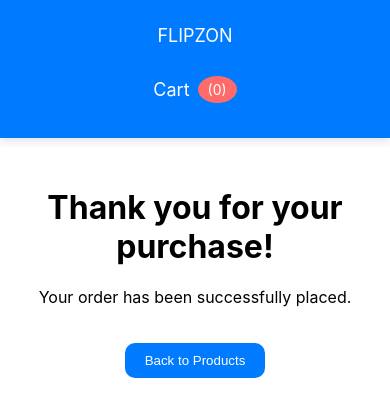
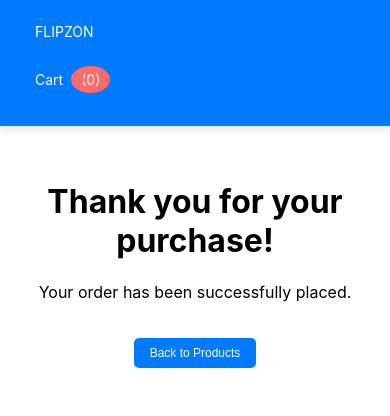
Before and after one commit to BLENDERM0NK/FlipZon, a React (Create React App) app: page /purchase-confirmation in a window 390 px wide. Shown: the top 416 px of the page. Built offline with nearby package versions, Linux system fonts and the light colour scheme.

Commit message:
Update CSS styles for responsiveness and button appearance

```diff
--- a/src/style/CartList.css
+++ b/src/style/CartList.css
@@ -6,6 +6,8 @@
   background-color: #f9f9f9;
   border-radius: 10px;
   box-shadow: 0 4px 8px rgba(0, 0, 0, 0.1);
+  width: 100%; /* Ensure it takes full width on smaller screens */
+  box-sizing: border-box; /* Include padding and border in the width */
 }
 
 /* Individual cart item styling */
@@ -15,12 +17,15 @@
   justify-content: space-between;
   padding: 15px 0;
   border-bottom: 1px solid #ddd;
+  flex-wrap: wrap; /* Allow wrapping on smaller screens */
 }
 
 /* Image styling */
 .cart-item img {
   border-radius: 5px;
   margin-right: 15px;
+  max-width: 100px; /* Limit the size of the image */
+  height: auto; /* Maintain aspect ratio */
 }
 
 /* Item details */
@@ -64,6 +69,7 @@
   color: #333;
 }
 
+/* Summary section styling */
 .cart-summary {
   margin-top: 30px;
   padding: 20px;
@@ -72,6 +78,7 @@
   box-shadow: 0px 4px 8px rgba(0, 0, 0, 0.1);
 }
 
+/* Summary headings and paragraphs */
 .cart-summary h3 {
   margin-bottom: 20px;
 }
@@ -81,6 +88,7 @@
   margin-bottom: 15px;
 }
 
+/* Discount section styling */
 .discount-section {
   margin-bottom: 20px;
 }
@@ -96,14 +104,7 @@
   border: 1px solid #ccc;
 }
 
-.cart-item {
-  display: flex;
-  align-items: center;
-  justify-content: space-between;
-  padding: 10px 0;
-  border-bottom: 1px solid #ccc;
-}
-
+/* Remove button styling */
 .remove-btn {
   background-color: black;
   color: white;
@@ -118,32 +119,35 @@
   justify-content: center;
 }
 
+/* Hover effect for remove button */
 .remove-btn:hover {
   background-color: #ff4c4c;
 }
 
+/* Empty cart styling */
 .empty-cart {
   display: flex;
   flex-direction: column;
   align-items: center;
   justify-content: center;
-  height: 100vh; /* Adjust the height to match your layout */
+  height: 100vh;
   text-align: center;
-  color: #555; /* Change this color to match your theme */
+  color: #555;
 }
 
 .empty-cart img {
-  max-width: 200px; /* Adjust the size as needed */
+  max-width: 200px;
   height: auto;
   margin-bottom: 20px;
 }
 
 .empty-cart p {
-  font-size: 1.5rem; /* Adjust the font size for the message */
+  font-size: 1.5rem;
   font-weight: bold;
-  color: #333; /* Change this color to match your theme */
+  color: #333;
 }
 
+/* Checkout button styling */
 .checkout-btn {
   background-color: #28a745;
   color: white;
@@ -153,16 +157,19 @@
   margin-top: 20px;
 }
 
+/* Hover effect for checkout button */
 .checkout-btn:hover {
   background-color: #218838;
 }
 
+/* Checkout message styling */
 .checkout-message {
   margin-top: 10px;
   font-size: 18px;
   color: #28a745;
 }
 
+/* Back to products button styling */
 .back-to-products-btn {
   background-color: #007bff;
   color: white;
@@ -173,13 +180,13 @@
   border-radius: 10px;
 }
 
+/* Hover effect for back to products button */
 .back-to-products-btn:hover {
   background-color: #0056b3;
 }
 
-
 /* Responsive Design */
-@media (max-width: 600px) {
+@media (max-width: 768px) {
   .cart-container {
     padding: 10px;
   }
@@ -189,11 +196,37 @@
     align-items: flex-start;
   }
 
+  .cart-item img {
+    margin-bottom: 10px;
+    max-width: 100%; /* Allow image to scale */
+  }
+
   .cart-item span {
     margin-top: 10px;
   }
 
   .cart-item button {
     margin: 10px 0;
+    font-size: 14px; /* Adjust font size for smaller screens */
+  }
+
+  .cart-total {
+    font-size: 16px; /* Adjust font size for smaller screens */
+    text-align: left; /* Align total price to the left on smaller screens */
   }
 }
+
+@media (max-width: 480px) {
+  .cart-item span {
+    font-size: 14px; /* Further adjust font size for very small screens */
+  }
+
+  .cart-summary p {
+    font-size: 14px; /* Adjust font size in summary for smaller screens */
+  }
+
+  .checkout-btn, .back-to-products-btn {
+    padding: 8px 16px; /* Adjust padding for smaller buttons */
+    font-size: 14px; /* Adjust font size for smaller screens */
+  }
+}
--- a/src/style/Header.css
+++ b/src/style/Header.css
@@ -3,6 +3,8 @@
   background-color: #007bff;
   padding: 15px 20px;
   box-shadow: 0 4px 8px rgba(0, 0, 0, 0.1);
+  width: 100%;
+  box-sizing: border-box; /* Ensure padding and border are included in the width */
 }
 
 /* Navigation bar styling */
@@ -12,6 +14,12 @@
   align-items: center;
   max-width: 1200px;
   margin: 0 auto;
+  width: 100%; /* Ensure the nav-bar takes full width */
+}
+
+/* Logo image styling */
+.logo-img {
+  height: 40px; /* Adjust based on your logo's size */
 }
 
 /* Links in the navigation bar */
@@ -22,15 +30,8 @@
   padding: 10px 20px;
   border-radius: 5px;
   transition: background-color 0.3s ease;
-  display: flex;
-  align-items: center; /* Center items vertically */
-}
-
-/* Logo image styling */
-.logo {
-  height: 70px; /* Adjust the height as needed */
-  width: 200px;
-  border-radius: 10px;
+  display: flex; /* Ensures correct alignment of items */
+  align-items: center;
 }
 
 /* Hover effect for navigation links */
@@ -56,10 +57,19 @@
 /* Responsive Design */
 @media (max-width: 768px) {
   .nav-bar {
-    flex-direction: column;
+      flex-direction: column;
+      align-items: flex-start; /* Align items to start for mobile view */
   }
 
   .nav-link {
-    margin-bottom: 10px;
+      margin-bottom: 10px;
+      font-size: 16px; /* Adjust font size for smaller screens */
   }
 }
+
+@media (max-width: 480px) {
+  .nav-link {
+      font-size: 14px; /* Further adjust font size for very small screens */
+      padding: 8px 15px; /* Adjust padding for smaller screens */
+  }
+}
--- a/src/style/ProductList.css
+++ b/src/style/ProductList.css
@@ -6,6 +6,7 @@
   padding: 20px;
   margin: 0 auto;
   max-width: 1200px;
+  box-sizing: border-box; /* Ensure padding is included in the width */
 }
 
 /* Individual product card styling */
@@ -17,7 +18,7 @@
   padding: 15px;
   text-align: center;
   transition: transform 0.3s, box-shadow 0.3s;
-    width: calc(33% - 20px); /* Adjusted for spacing */
+  width: calc(33.333% - 20px); /* Adjusted for spacing */
   box-sizing: border-box;
 }
 
@@ -26,6 +27,8 @@
   border-radius: 10px;
   max-height: 200px;
   object-fit: cover;
+  width: 100%; /* Ensure the image fits the card */
+  height: auto; /* Maintain aspect ratio */
 }
 
 /* Text Styling */
@@ -67,12 +70,12 @@
 /* Responsive Design */
 @media (max-width: 768px) {
   .product-card {
-      width: calc(50% - 20px);
+    width: calc(50% - 20px); /* Two cards per row on medium screens */
   }
 }
 
 @media (max-width: 480px) {
   .product-card {
-      width: calc(100% - 20px);
+    width: calc(100% - 20px); /* One card per row on small screens */
   }
 }
--- a/src/style/PurchaseConfirmation.css
+++ b/src/style/PurchaseConfirmation.css
@@ -1,17 +1,48 @@
 .purchase-confirmation-container {
     text-align: center;
-    margin-top: 50px;
+    margin: 50px auto; /* Center horizontally and provide margin */
+    padding: 20px; /* Add padding for better spacing */
+    max-width: 90%; /* Limit the width on larger screens */
+    box-sizing: border-box; /* Include padding in width calculation */
   }
 
   .back-to-products-btn {
     background-color: #007bff;
     color: white;
-    padding: 10px 20px;
+    padding: 12px 24px; /* Adjust padding for better touch targets */
     border: none;
     cursor: pointer;
+    border-radius: 5px; /* Rounded corners */
+    font-size: 16px; /* Adjust font size for readability */
+    transition: background-color 0.3s;
     margin-top: 20px;
+    display: inline-block; /* Make button size responsive */
   }
 
   .back-to-products-btn:hover {
     background-color: #0056b3;
   }
+
+  /* Responsive Design */
+  @media (max-width: 768px) {
+    .purchase-confirmation-container {
+      margin: 30px auto; /* Reduce margin on smaller screens */
+    }
+
+    .back-to-products-btn {
+      padding: 10px 20px; /* Adjust padding for smaller screens */
+      font-size: 14px; /* Adjust font size for smaller screens */
+    }
+  }
+
+  @media (max-width: 480px) {
+    .purchase-confirmation-container {
+      margin: 20px auto; /* Further reduce margin on very small screens */
+      padding: 15px; /* Adjust padding for very small screens */
+    }
+
+    .back-to-products-btn {
+      padding: 8px 16px; /* Adjust padding for very small screens */
+      font-size: 12px; /* Adjust font size for very small screens */
+    }
+  }
```
Lines whose indentation alone changed are shown as unchanged.
